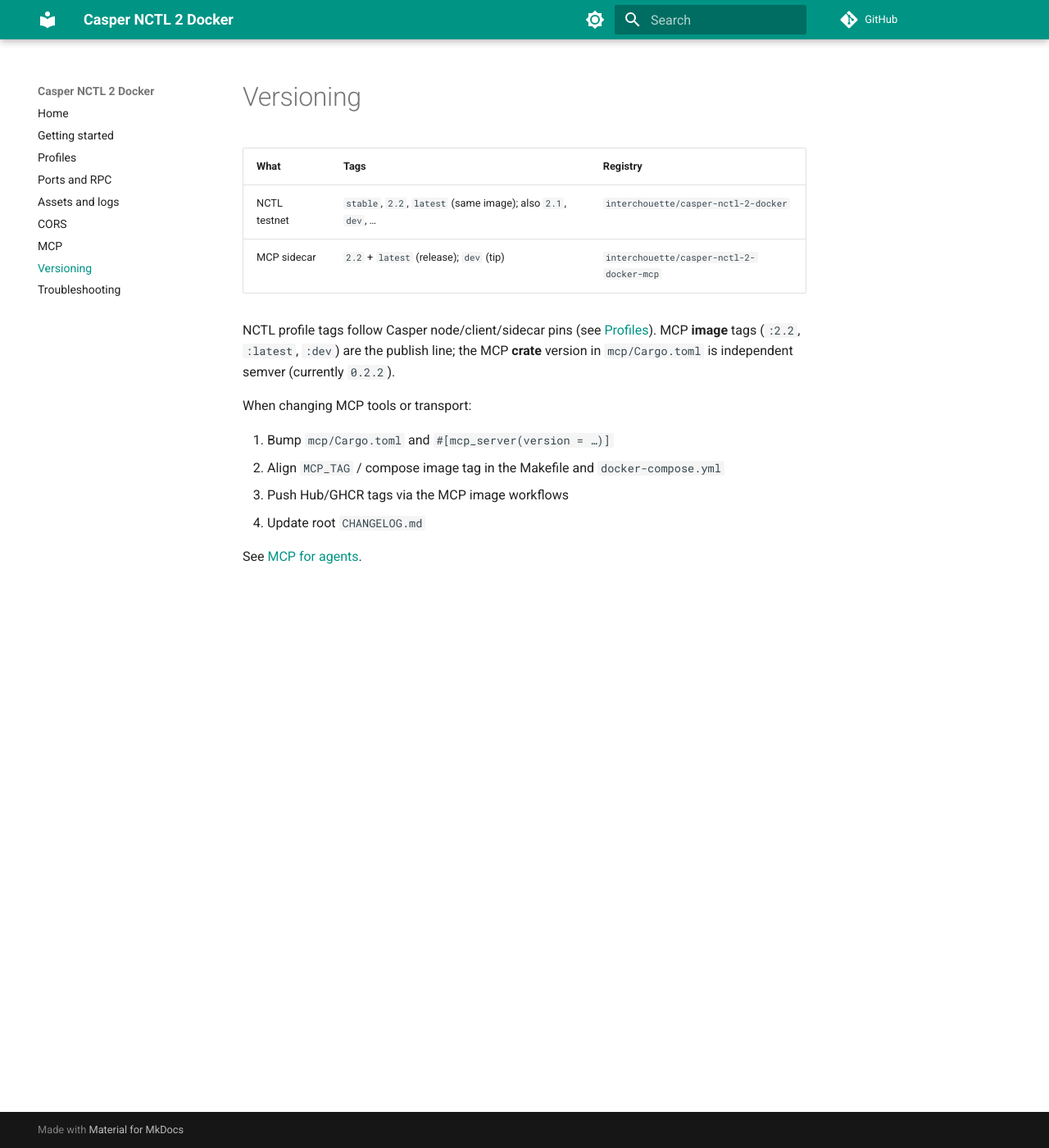
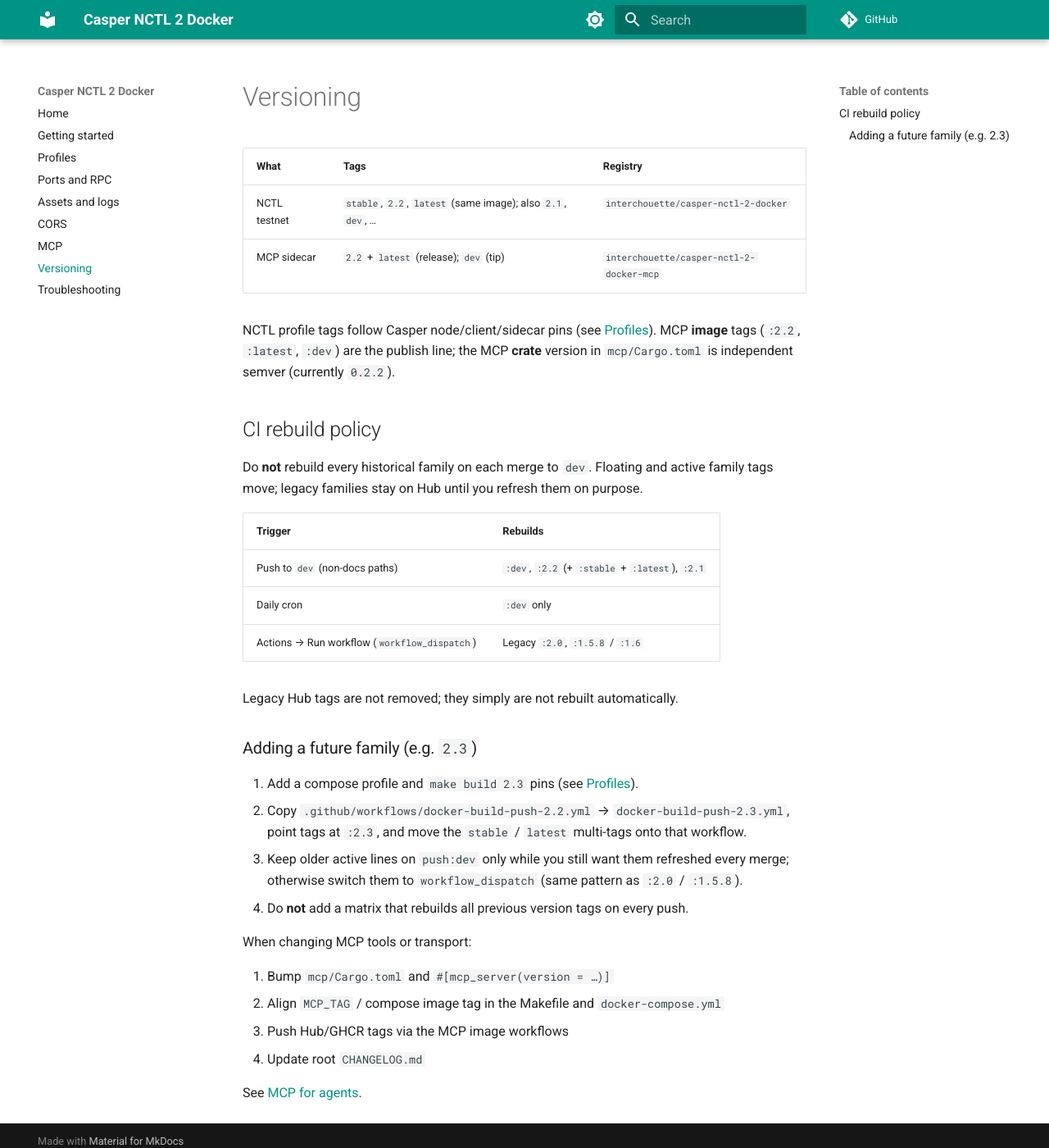
Before and after one commit to gRoussac/casper-nctl-2-docker, an MkDocs documentation site: the page built from docs/versioning.md, in a window 1280 px wide and 1400 px high. Shown: the whole window at 82% size. Built offline with MkDocs 1.6.1 and Material for MkDocs 9.7.7, drawn with Linux system fonts in a browser that asks for light colours; comment, search, counter and statistics services are not loaded.

Commit message:
ci: rebuild only active NCTL families on push to dev (#13)
Park 2.0 and 1.5.8/1.6 image workflows behind workflow_dispatch so every merge no longer rebuilds legacy tags. Keep automatic publishes for dev, 2.1, and 2.2 (stable/latest).

Co-authored-by: Cursor <cursoragent@cursor.com>

```diff
--- a/docs/versioning.md
+++ b/docs/versioning.md
@@ -1,11 +1,30 @@
 # Versioning
 
-| What | Tags | Registry |
-| --- | --- | --- |
-| NCTL testnet | `stable`, `2.2`, `latest` (same image); also `2.1`, `dev`, … | `interchouette/casper-nctl-2-docker` |
-| MCP sidecar | `2.2` + `latest` (release); `dev` (tip) | `interchouette/casper-nctl-2-docker-mcp` |
+| What         | Tags                                                         | Registry                                 |
+| ------------ | ------------------------------------------------------------ | ---------------------------------------- |
+| NCTL testnet | `stable`, `2.2`, `latest` (same image); also `2.1`, `dev`, … | `interchouette/casper-nctl-2-docker`     |
+| MCP sidecar  | `2.2` + `latest` (release); `dev` (tip)                      | `interchouette/casper-nctl-2-docker-mcp` |
 
 NCTL profile tags follow Casper node/client/sidecar pins (see [Profiles](profiles.md)). MCP **image** tags (`:2.2`, `:latest`, `:dev`) are the publish line; the MCP **crate** version in `mcp/Cargo.toml` is independent semver (currently `0.2.2`).
+
+## CI rebuild policy
+
+Do **not** rebuild every historical family on each merge to `dev`. Floating and active family tags move; legacy families stay on Hub until you refresh them on purpose.
+
+| Trigger                                      | Rebuilds                                         |
+| -------------------------------------------- | ------------------------------------------------ |
+| Push to `dev` (non-docs paths)               | `:dev`, `:2.2` (+ `:stable` + `:latest`), `:2.1` |
+| Daily cron                                   | `:dev` only                                      |
+| Actions → Run workflow (`workflow_dispatch`) | Legacy `:2.0`, `:1.5.8` / `:1.6`                 |
+
+Legacy Hub tags are not removed; they simply are not rebuilt automatically.
+
+### Adding a future family (e.g. `2.3`)
+
+1. Add a compose profile and `make build 2.3` pins (see [Profiles](profiles.md)).
+2. Copy `.github/workflows/docker-build-push-2.2.yml` → `docker-build-push-2.3.yml`, point tags at `:2.3`, and move the `stable` / `latest` multi-tags onto that workflow.
+3. Keep older active lines on `push:dev` only while you still want them refreshed every merge; otherwise switch them to `workflow_dispatch` (same pattern as `:2.0` / `:1.5.8`).
+4. Do **not** add a matrix that rebuilds all previous version tags on every push.
 
 When changing MCP tools or transport:
 
```
Also changed, not shown: docs/profiles.md (+9 -7 lines), 2 other files.
